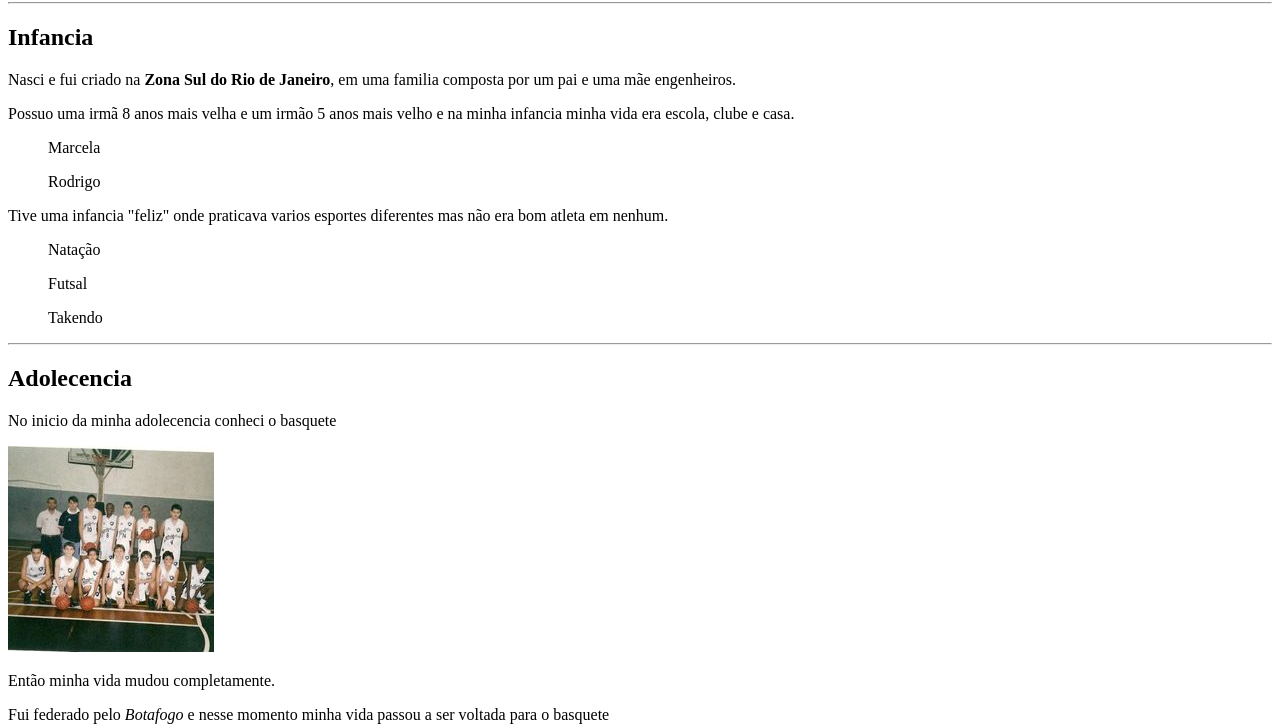
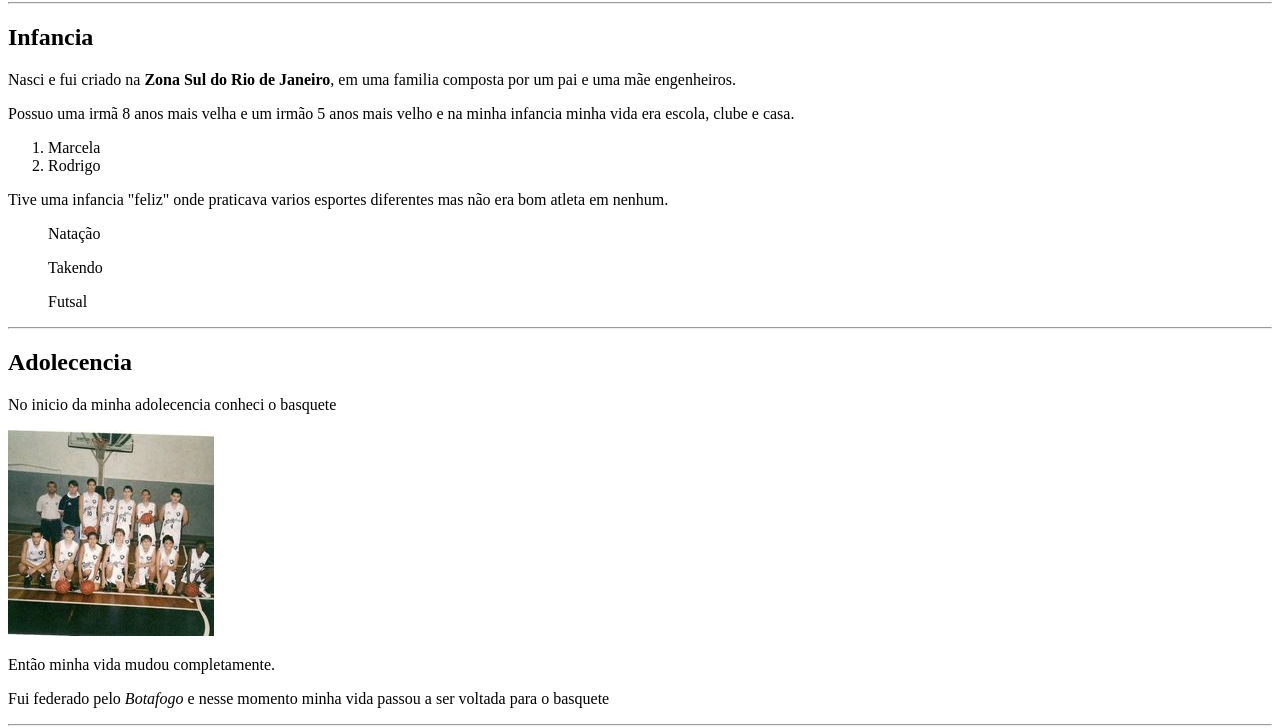
Before and after one commit to Kenzie-Academy-Brasil-Developers/m1-entrega-s1-mais-tags-html-eduardocruz0089, a plain HTML site: page index.html in a window 1280 px wide. Shown: the part 78-806 px from the top of the page. Drawn offline with Linux system fonts and the light colour scheme.

Commit message:
Ajustado

```diff
--- a/index.html
+++ b/index.html
@@ -20,14 +20,16 @@
          </p>
           <p>
              Possuo uma irmã 8 anos mais velha e um irmão 5 anos mais velho e na minha infancia minha vida era escola, clube e casa.
-             <ol>Marcela</ol>
-             <ol>Rodrigo</ol>
+             <ol>
+               <li>Marcela</li>
+               <li>Rodrigo</li>
+            </ol>
           </p>
            <p>
             Tive uma infancia &#34;feliz&#34; onde praticava varios esportes diferentes mas não era bom atleta em nenhum.
             <ul>Natação</ul>
+            <ul>Takendo</ul>
             <ul>Futsal</ul>
-            <ul>Takendo</ul>
            </p>
      </section>
     </div>
```
Also changed, not shown: 1 other file.
